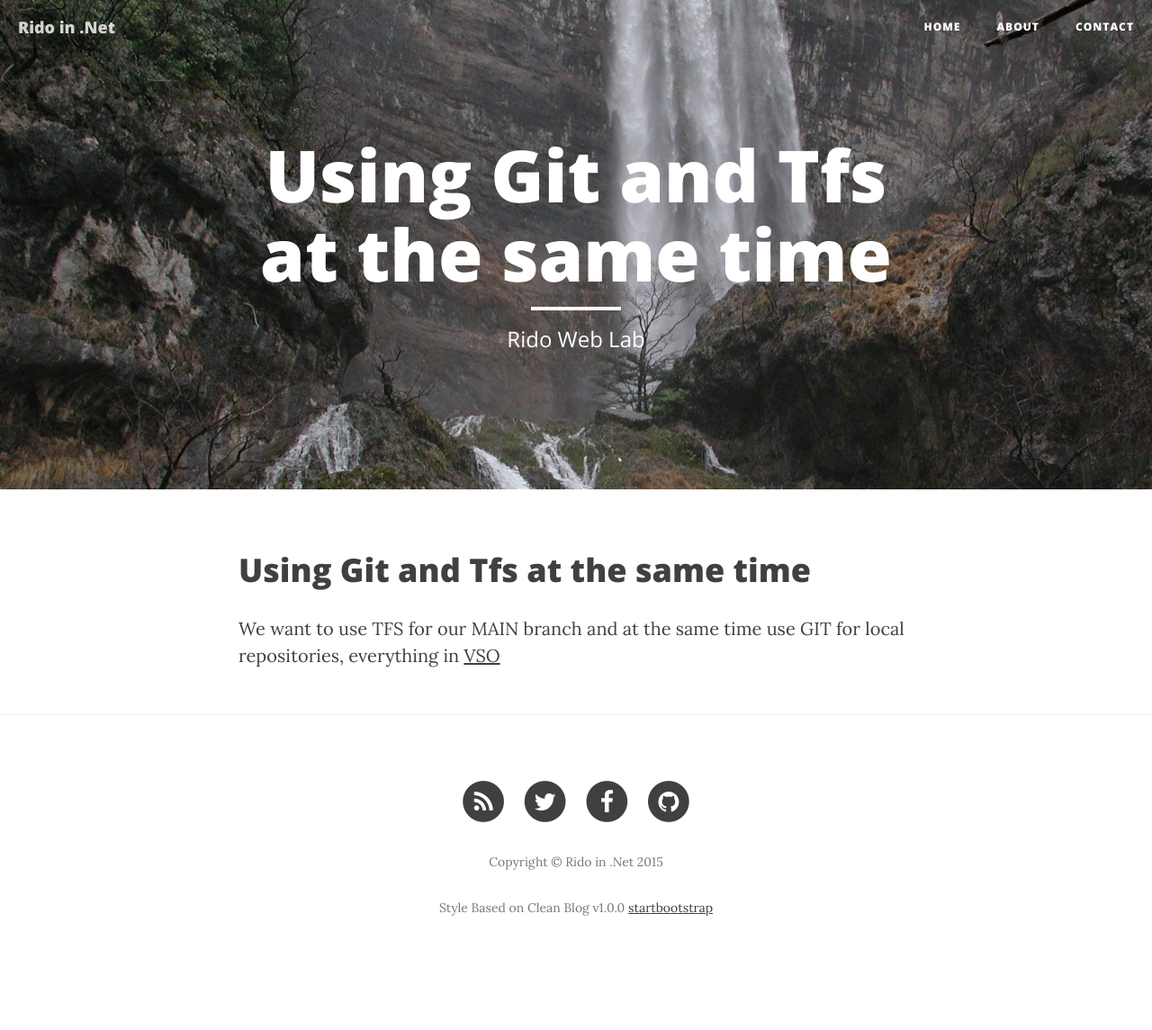
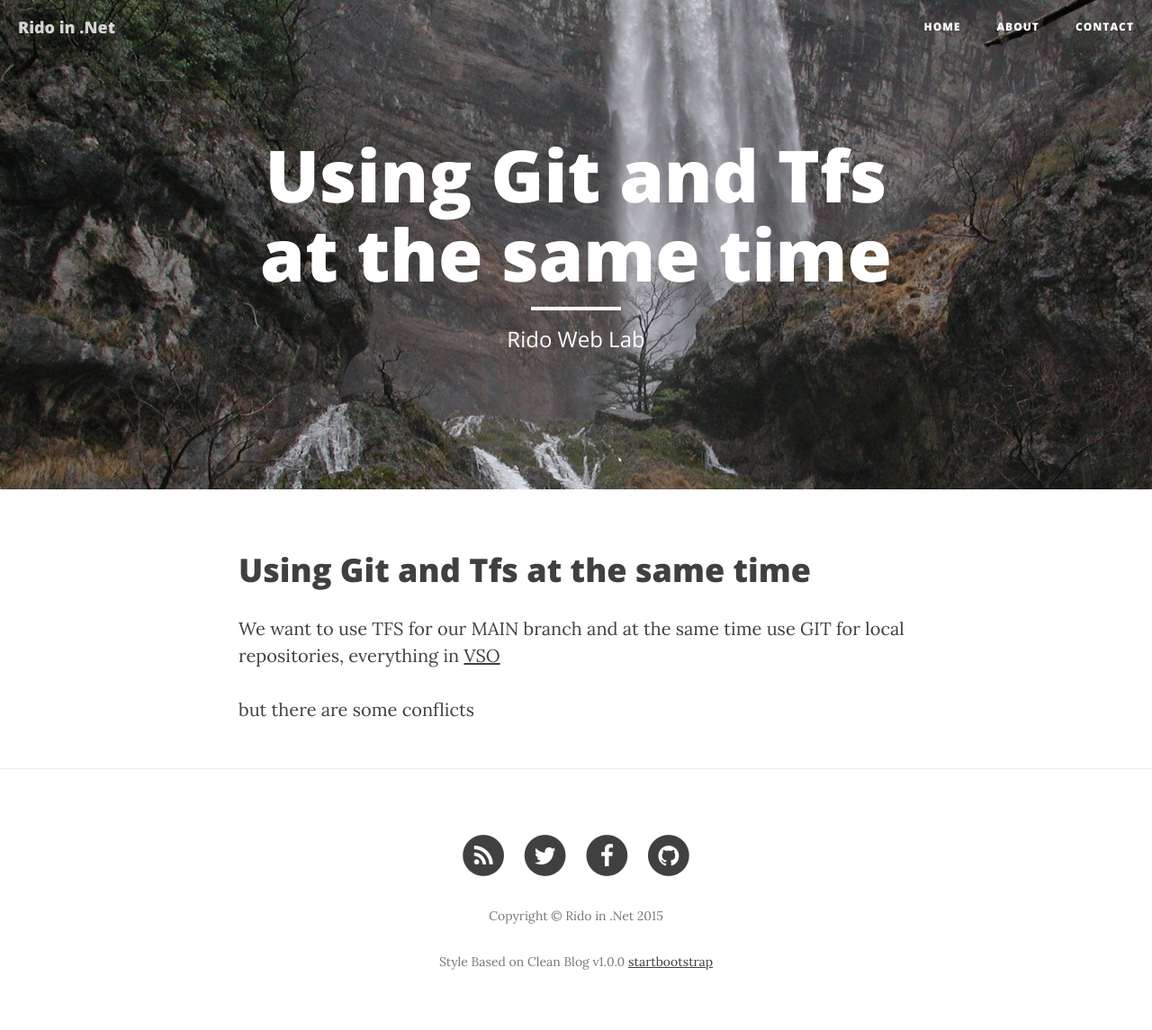
Before and after one commit to rido-min/ridomin.github.io, a Jekyll site: the page built from _posts/2014-11-21-using-tfs-and-git-at-the-same-time.md, in a window 1280 px wide. Shown: the whole page at 90% size. Built offline with Jekyll 4.4.1, drawn with Linux system fonts in a browser that asks for light colours; nearby versions of some CDN libraries; before the commit the page ends 1085 px from its top, so only the background shows below that.

Commit message:
updated from cerler

```diff
--- a/_posts/2014-11-21-using-tfs-and-git-at-the-same-time.md
+++ b/_posts/2014-11-21-using-tfs-and-git-at-the-same-time.md
@@ -10,3 +10,5 @@ Using Git and Tfs at the same time
 
 We want to use TFS for our MAIN branch and at the
 same time use GIT for local repositories, everything in [VSO](http://visualstudio.com)
+
+but there are some conflicts
```
